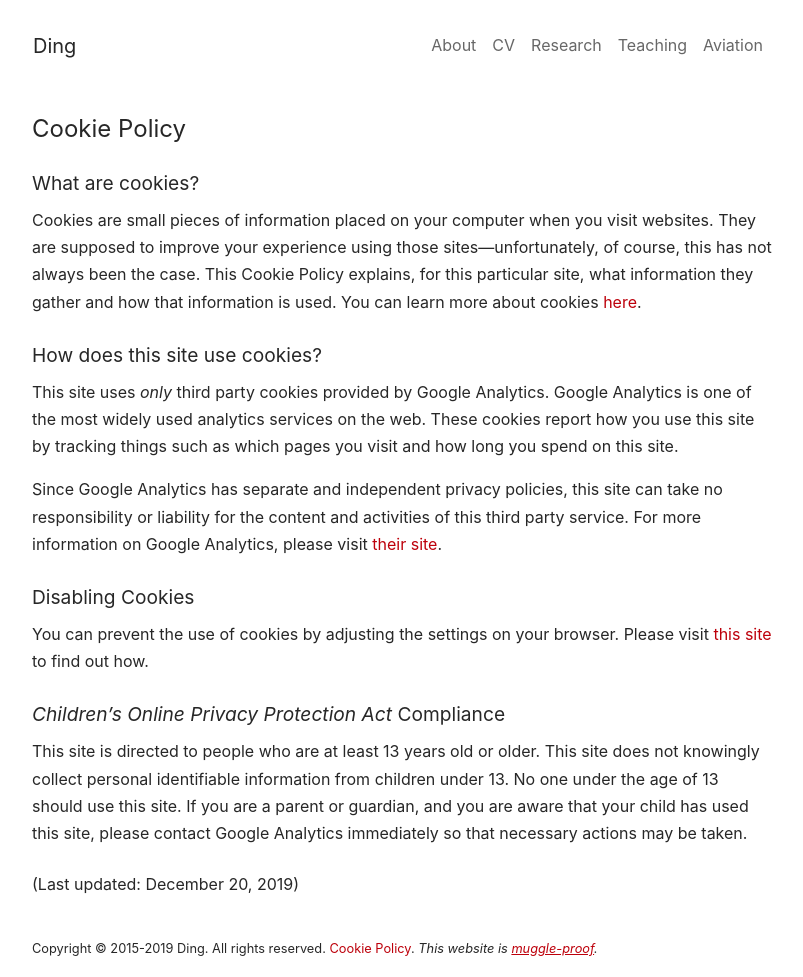
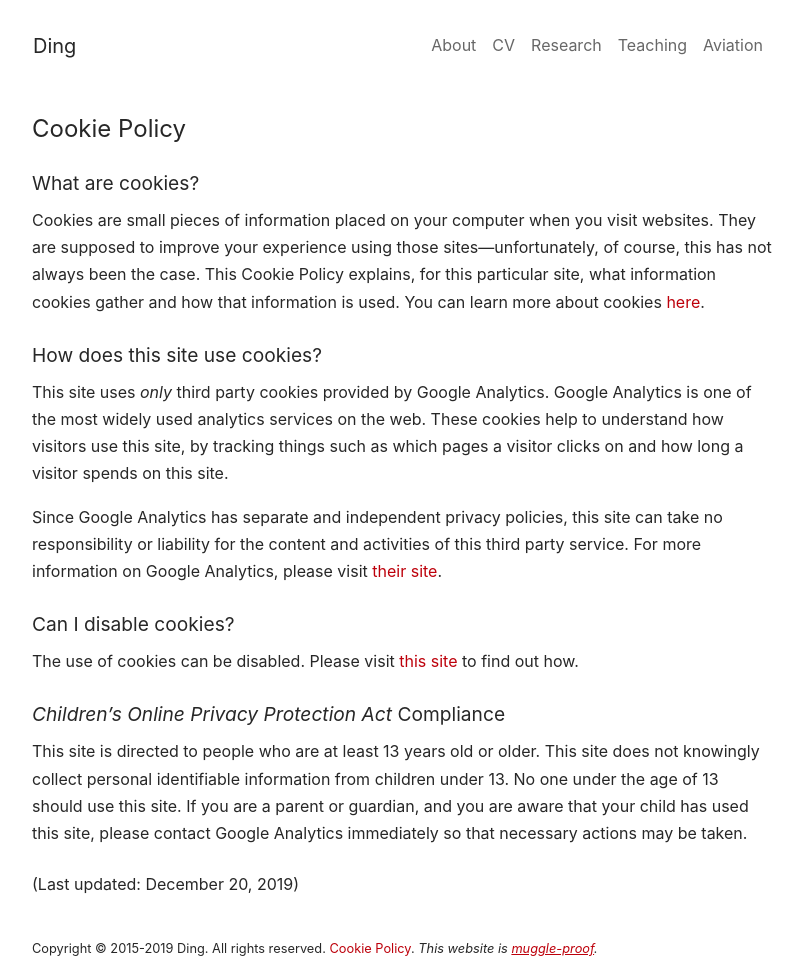
Before and after one commit to dingherself/dingherself.github.io, a Jekyll site: the page built from legal/cookie-policy.md, in a window 1280 px wide and 977 px high. Shown: the whole window, without its empty margins (238-1041 px from the left). Built offline with Jekyll 4.4.1, drawn with Linux system fonts in a browser that asks for light colours; nearby versions of some CDN libraries.

Commit message:
improve language

```diff
--- a/legal/cookie-policy.md
+++ b/legal/cookie-policy.md
@@ -8,17 +8,17 @@ permalink: /legal/cookie-policy
 
 ##### What are cookies?
 
-Cookies are small pieces of information placed on your computer when you visit websites. They are supposed to improve your experience using those sites---unfortunately, of course, this has not always been the case. This Cookie Policy explains, for this particular site, what information they gather and how that information is used. You can learn more about cookies [here](https://www.cookiesandyou.com/about-cookies/).
+Cookies are small pieces of information placed on your computer when you visit websites. They are supposed to improve your experience using those sites---unfortunately, of course, this has not always been the case. This Cookie Policy explains, for this particular site, what information cookies gather and how that information is used. You can learn more about cookies [here](https://www.cookiesandyou.com/about-cookies/).
 
 ##### How does this site use cookies?
 
-This site uses *only* third party cookies provided by Google Analytics. Google Analytics is one of the most widely used analytics services on the web. These cookies report how you use this site by tracking things such as which pages you visit and how long you spend on this site.
+This site uses *only* third party cookies provided by Google Analytics. Google Analytics is one of the most widely used analytics services on the web. These cookies help to understand how visitors use this site, by tracking things such as which pages a visitor clicks on and how long a visitor spends on this site.
 
 Since Google Analytics has separate and independent privacy policies, this site can take no responsibility or liability for the content and activities of this third party service. For more information on Google Analytics, please visit [their site](https://analytics.google.com).
 
-##### Disabling Cookies
+##### Can I disable cookies?
 
-You can prevent the use of cookies by adjusting the settings on your browser. Please visit [this site](https://www.cookiesandyou.com/disable-cookies/) to find out how.
+The use of cookies can be disabled. Please visit [this site](https://www.cookiesandyou.com/disable-cookies/) to find out how.
 
 ##### *Children’s Online Privacy Protection Act* Compliance
 
```
